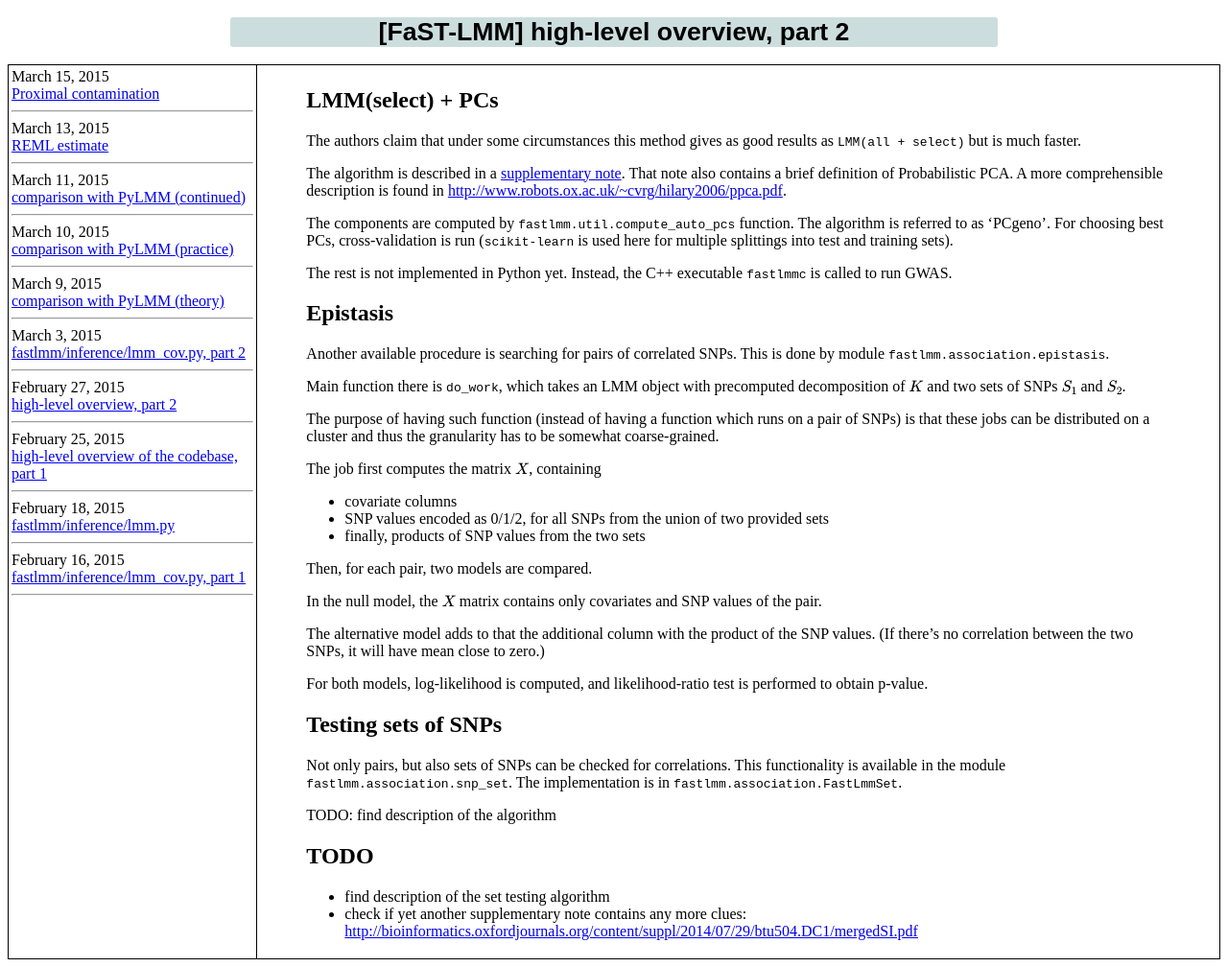
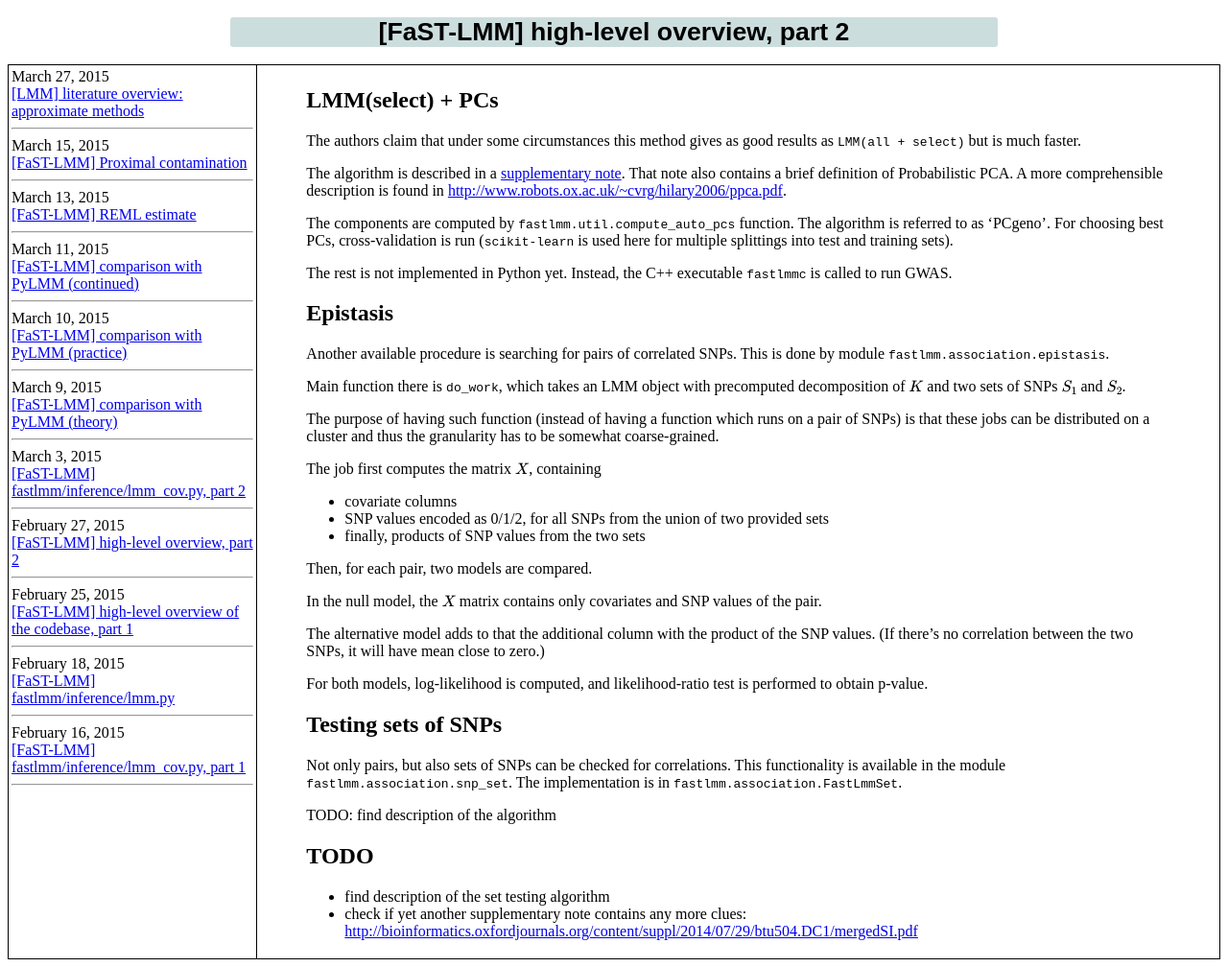
Before and after one commit to lomereiter/lomereiter.github.io, a Jekyll site: the page built from _posts/2015-02-27-highlevel2.md, in a window 1280 px wide. Shown: the whole page at 96% size. Built offline with Jekyll 4.4.1, drawn with Linux system fonts in a browser that asks for light colours; formulas are drawn with MathJax 3; some of the changed lines change nothing that is shown.

Commit message:
overview of alternative methods

```diff
--- a/_layouts/post.html
+++ b/_layouts/post.html
@@ -176,7 +176,7 @@
   {% if post.title contains 'LMM' %}
     <span>{{ post.date | date: "%B %e, %Y" }}</span>
     <br/>
-    <a href="{{ post.url }}">{{ post.title | remove: '[FaST-LMM]'}}</a>
+    <a href="{{ post.url }}">{{ post.title }}</a>
     <hr/>
   {% endif %}
   {% endfor %}
--- /dev/null
+++ b/_posts/2015-03-27-overview.md
@@ -0,0 +1,73 @@
+---
+layout: post
+title: '[LMM] literature overview: approximate methods'
+---
+
+Let's now look at the big picture. There are two recent reviews of various methods:
+
+* ['Advantages and pitfalls in the application of mixed-model association methods'](http://www.nature.com/ng/journal/v46/n2/full/ng.2876.html) --- January 2014 <br/>
+  * the authors strongly suggest excluding the tested marker from GRM, either by correcting a single global GRM as it's done in FaST-LMM, or simply by using the LOCO approach (leave-one-chromosome-out), i.e. computing as many kinship matrices as there are chromosomes
+  * a [table](http://www.nature.com/ng/journal/v46/n2/fig_tab/ng.2876_T1.html) is provided giving computational cost of EMMAX, FaST-LMM, GEMMA, GRAMMAR-Gamma, and GCTA methods (the second column is a bit incorrect, though - in some places there should be $\mathcal{O}(MN^2)$ instead of $\mathcal{O}(N^3)$)
+  * GRAMMAR-Gamma is an approximate method that gives $\mathcal{O}(MN)$ time of SNP testing instead of $\mathcal{O}(MN^2)\ $ <br/>($M$ is the number of SNPs, $N$ - that of individuals)
+* ['Accounting for relatedness in family-based association studies: application to Genetic Analysis Workshop 18 data'](http://www.biomedcentral.com/1753-6561/8/S1/S79) --- June 2014
+  * tested methods: EMMAX, FaST-LMM, GEMMA, and GenABEL (FASTA/GRAMMAR-Gamma)
+  * the authors conclude that 'from a practical point of view <...> it makes little difference to the results which method/software package is used, and the user can make the choice of package on the basis of personal taste or computational speed/convenience.'
+
+Thus we shouldn't disregard approximate methods if speed is important. At the very least, they can filter out SNPs that are definitely not significant. Also one shouldn't forget that LMM is itself an approximation, typically the model is built with assumptions of infinitesimal genetic architecture and gaussian noise.
+
+## Approximate methods
+
+They are based on the score test statistic instead of the LRT statistic considered gold-standard. The two statistics are asymptotically equivalent ([read](https://en.wikipedia.org/wiki/Score_test) about the score test on Wikipedia).
+
+### Score test
+Applying the general theory to our case goes as follows:
+
+* the parameter of interest is $\beta$, and we test the hypothesis $\mathcal{H}_0: \beta = 0$
+* $\mathcal{U}(0)$, the partial derivative of LL at $\beta = 0$, equals to $X^TV^{-1}y\ $ (here $V = \sigma^2(h^2K + (1-h^2)I)\,$)
+* Fisher information, $\mathcal{I}(0)$, is $X^TV^{-1}X$
+* thus the score test statistic is $$ (X^TV^{-1}y)^T(X^TV^{-1}X)^{-1}(X^TV^{-1}y) $$
+
+In the simplest and most common case $X$ is a single tested SNP, so that the multipliers in the above expression are scalars, and
+
+$$ T^2_{\mathrm{score}} = \frac{(X^TV^{-1}y)^2}{X^TV^{-1}X} $$
+
+### GRAMMAR-Gamma approximation
+
+The computation of $T^2_{\mathrm{score}}$ requires $\mathcal{O}(N^2)$ operations - for calculating $V^{-1}y$ and $V^{-1}X$. The first, $V^{-1}y$, can be computed once for all SNPs, but $V^{-1}X$ must be computed each time.
+
+Authors of [GRAMMAR-Gamma](http://www.ncbi.nlm.nih.gov/pubmed/22983301) paper (2012) suggest that the ratio of $X^TV^{-1}X$ and $X^TX$ is nearly constant in practice, and therefore suggest another statistic:
+
+$$
+T^2_{\mathrm{new}} = \frac{(X^TV^{-1}y)^2}{X^TX},
+$$
+
+and $$T^2_{\mathrm{score}}$$ is approximated as $$T^2_{\mathrm{new}}/\gamma$$, where $\gamma$ is a correction factor, for which the analytical expression is derived:
+
+$$
+\gamma = \frac{1}{\sigma^2h^2}\left(1 - \frac{\sigma^2(1-h^2)}{N-1}\mathrm{tr}(V^{-1})\right)
+$$
+
+This approach allows to approximate $T^2_{\mathrm{score}}$ statistic in $\mathcal{O}(N)$ time for each SNP instead of $\mathcal{O}(N^2)$ needed for exact computation.
+
+### BOLT-LMM
+
+Borrowing some ideas from earlier methods, BOLT-LMM avoids matrix decomposition (or inversion) that other methods require, which has complexity $\mathcal{O}(MN^2)$
+The approach is described in a recent [paper](http://www.nature.com/ng/journal/v47/n3/full/ng.3190.html) published in Nature and freely available on [bioarxiv](http://biorxiv.org/content/early/2014/08/09/007799).
+
+Computing $V^{-1}y$ and $V^{-1}X$ is done through [conjugate gradient method](https://en.wikipedia.org/wiki/Conjugate_gradient_method), taking around $\mathcal{O}(\sqrt{N})$ iterations to converge (empirical estimate made by the authors), on each iteration computing matrix-vector products ($\mathcal{O}(MN)$), leading to total runtime of $\mathcal{O}(MN^{1.5})$ for each such computation. The trick is to compute $V^{-1}X$ only for a few (pseudo-)randomly taken non-causal SNPs, and the suggested statistic is
+
+$$
+T^2_{\mathrm{BOLT-LMM-inf}} = \frac{(X^TV^{-1}y)^2}{c_{\mathrm{inf}}},
+$$
+
+where $c_{\mathrm{inf}}$ is taken to be the following ratio
+
+$$
+\frac{\mathrm{Mean} (X_{\mathrm{test}}^TV^{-1}y)^2}{\mathrm{Mean}\dfrac{(X_{\mathrm{test}}^TV^{-1}y)^2}{X_{\mathrm{test}}^TV^{-1}X_{\mathrm{test}}}}
+$$
+
+with the averages taken over a few (authors suggests 30) random SNPs.
+
+Another trick is in estimating the variance parameter ($h^2$), also allowing to avoid decomposition/inversion of $V$.
+
+In short, a few smart approximations allow to perform GWAS in $\mathcal{O}(MN^{1.5})$ time instead of the usual $\mathcal{O}(MN^2)$, retaining almost the same power. The method is highly promising, I will look into it further.
```
